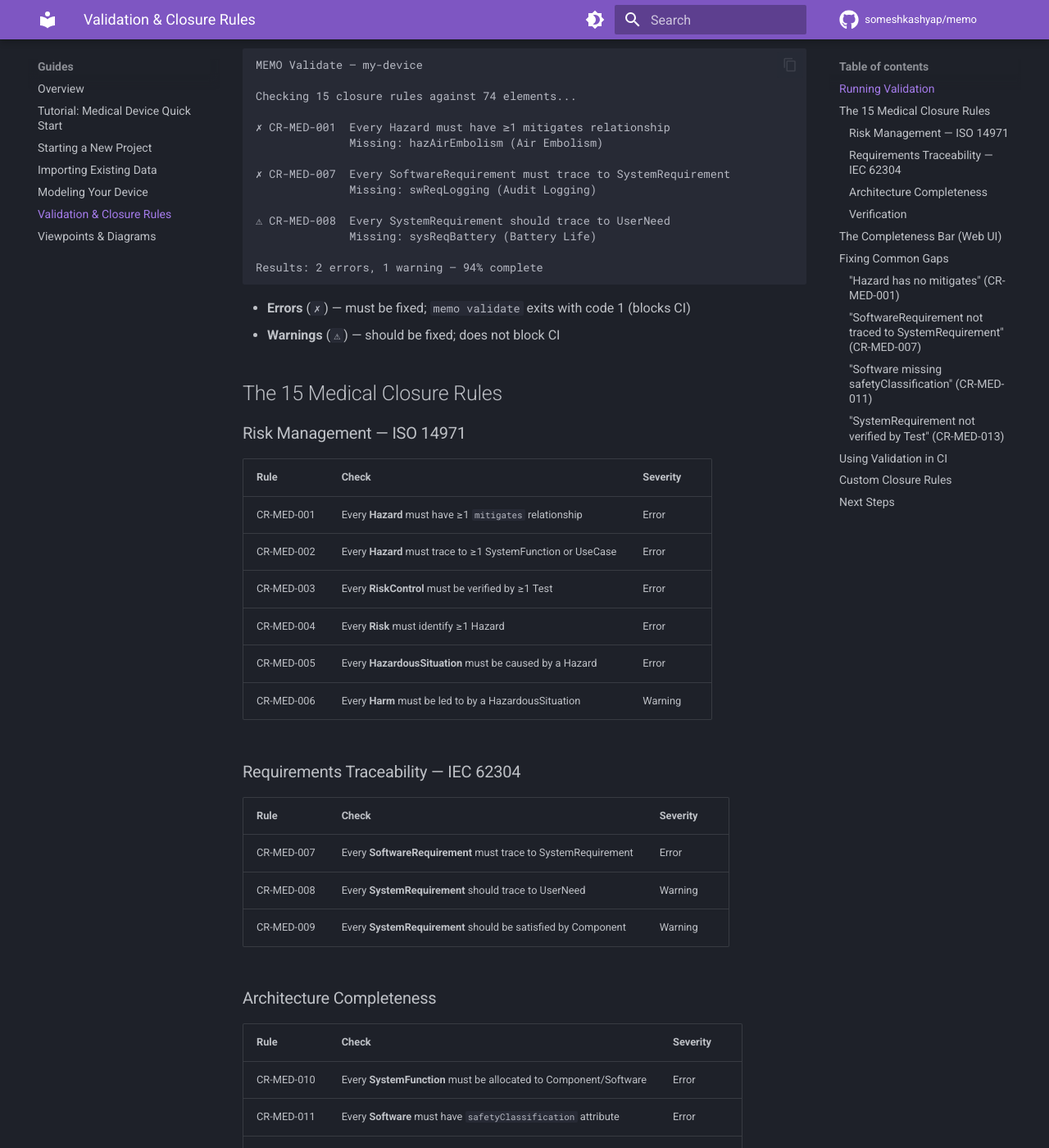
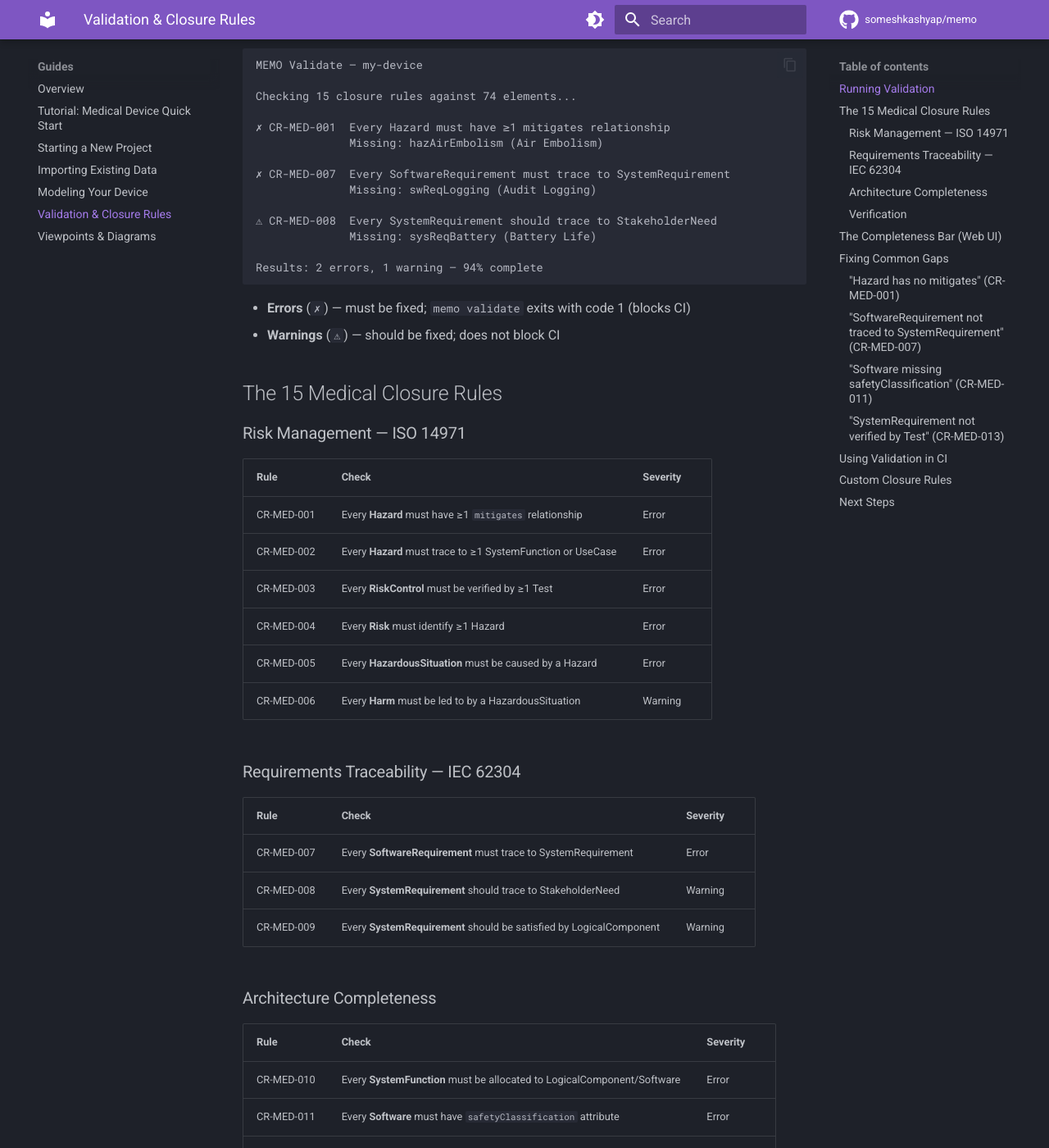
Before and after one commit to memoarchitect/memo-architect, an MkDocs documentation site: the page built from docs/guides/validation.md, in a window 1280 px wide and 1400 px high, scrolled down 408 px. Shown: the whole window at 82% size. Built offline with MkDocs 1.6.1 and Material for MkDocs 9.7.7, drawn with Linux system fonts in a browser that asks for light colours; comment, search, counter and statistics services are not loaded; some of the changed text lies outside the part shown.

```diff
--- a/docs/guides/validation.md
+++ b/docs/guides/validation.md
@@ -22,7 +22,7 @@ Checking 15 closure rules against 74 elements...
 ✗ CR-MED-007  Every SoftwareRequirement must trace to SystemRequirement
               Missing: swReqLogging (Audit Logging)
 
-⚠ CR-MED-008  Every SystemRequirement should trace to UserNeed
+⚠ CR-MED-008  Every SystemRequirement should trace to StakeholderNeed
               Missing: sysReqBattery (Battery Life)
 
 Results: 2 errors, 1 warning — 94% complete
@@ -49,14 +49,14 @@ Results: 2 errors, 1 warning — 94% complete
 | Rule | Check | Severity |
 |------|-------|----------|
 | CR-MED-007 | Every **SoftwareRequirement** must trace to SystemRequirement | Error |
-| CR-MED-008 | Every **SystemRequirement** should trace to UserNeed | Warning |
-| CR-MED-009 | Every **SystemRequirement** should be satisfied by Component | Warning |
+| CR-MED-008 | Every **SystemRequirement** should trace to StakeholderNeed | Warning |
+| CR-MED-009 | Every **SystemRequirement** should be satisfied by LogicalComponent | Warning |
 
 ### Architecture Completeness
 
 | Rule | Check | Severity |
 |------|-------|----------|
-| CR-MED-010 | Every **SystemFunction** must be allocated to Component/Software | Error |
+| CR-MED-010 | Every **SystemFunction** must be allocated to LogicalComponent/Software | Error |
 | CR-MED-011 | Every **Software** must have `safetyClassification` attribute | Error |
 | CR-MED-012 | Every **UseCase** should trace to ≥1 Scenario | Warning |
 
@@ -66,7 +66,7 @@ Results: 2 errors, 1 warning — 94% complete
 |------|-------|----------|
 | CR-MED-013 | Every **SystemRequirement** should be verified by ≥1 Test | Warning |
 | CR-MED-014 | Every **SoftwareRequirement** should be verified by ≥1 Test | Warning |
-| CR-MED-015 | Every **UserNeed** should trace to ≥1 UseCase | Warning |
+| CR-MED-015 | Every **StakeholderNeed** should trace to ≥1 UseCase | Warning |
 
 ## The Completeness Bar (Web UI)
 
@@ -145,8 +145,8 @@ extends: "@memo/medical"
 
 closureRules:
   - id: CR-PROJ-001
-    description: "Every Component must be allocated to a PhysicalModule"
-    sourceKind: Component
+    description: "Every LogicalComponent must be allocated to a PhysicalModule"
+    sourceKind: LogicalComponent
     relationship: allocateTo
     targetKinds: [PhysicalModule]
     minCount: 1
```
Also changed, not shown: docs/development/roadmap.md (+1 -1 lines), docs/guides/medical-device-tutorial.md (+6 -6 lines), docs/guides/modeling-guide.md (+8 -8 lines), docs/guides/new-project.md (+2 -2 lines), 4 other files.
